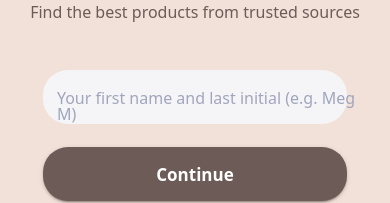
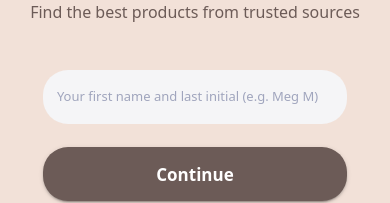
Before and after one commit to itsrekko/Rekko, a React (Create React App) app in the folder client/: page / in a window 390 px wide. Shown: the part 334-537 px from the top of the page. Built offline with nearby package versions, Linux system fonts and the light colour scheme.

Commit message:
Updated the font size since it was not properly showing on the mobile screen

```diff
--- a/client/src/components/CustomLoginForm.js
+++ b/client/src/components/CustomLoginForm.js
@@ -63,6 +63,9 @@ const CustomLoginForm = (props) => {
                     margin="normal"
                     variant="outlined"
                     InputLabelProps={{
+                        style: {
+                            fontSize: '13px'
+                        },
                         classes: {
                         root: classes.cssLabel,
                         focused: classes.cssFocused,
@@ -70,7 +73,10 @@ const CustomLoginForm = (props) => {
                     }}
                     InputProps={{
                         inputProps: {
-                        style: { textAlign: "left" },
+                            style: {
+                                textAlign: "left",
+                                fontSize: '13px'
+                            },
                         },
                         classes: {
                             root: classes.cssOutlinedInput,
--- a/client/src/components/CustomSearchBar.js
+++ b/client/src/components/CustomSearchBar.js
@@ -47,6 +47,9 @@ const CustomSearchBar = (props) => {
         margin="normal"
         variant="outlined"
         InputLabelProps={{
+          style: {
+            fontSize: '13px'
+          },
           classes: {
             root: classes.cssLabel,
             focused: classes.cssFocused,
@@ -54,7 +57,7 @@ const CustomSearchBar = (props) => {
         }}
         InputProps={{
           inputProps: {
-            style: { textAlign: "center" },
+            style: { textAlign: "center", fontSize: '13px' },
           },
           endAdornment: (
             <InputAdornment position="start">
```
